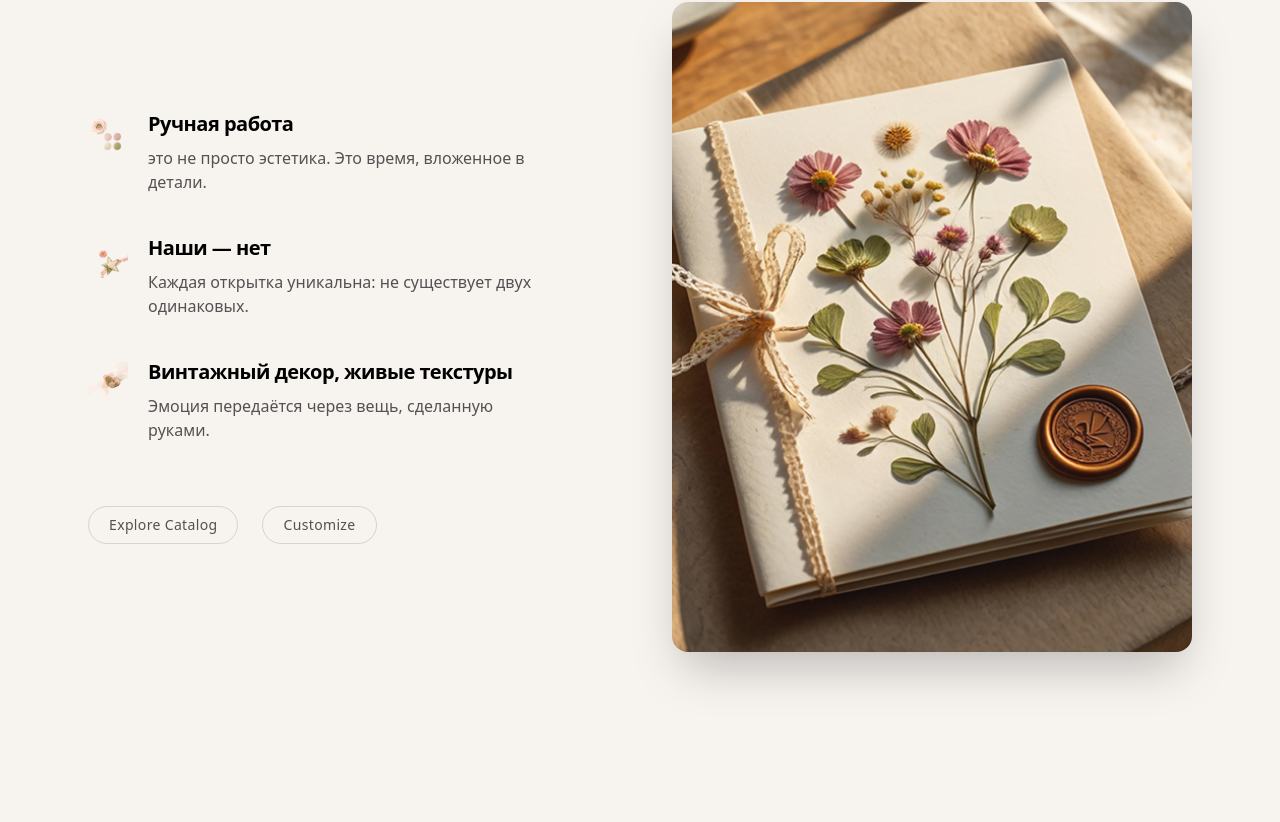
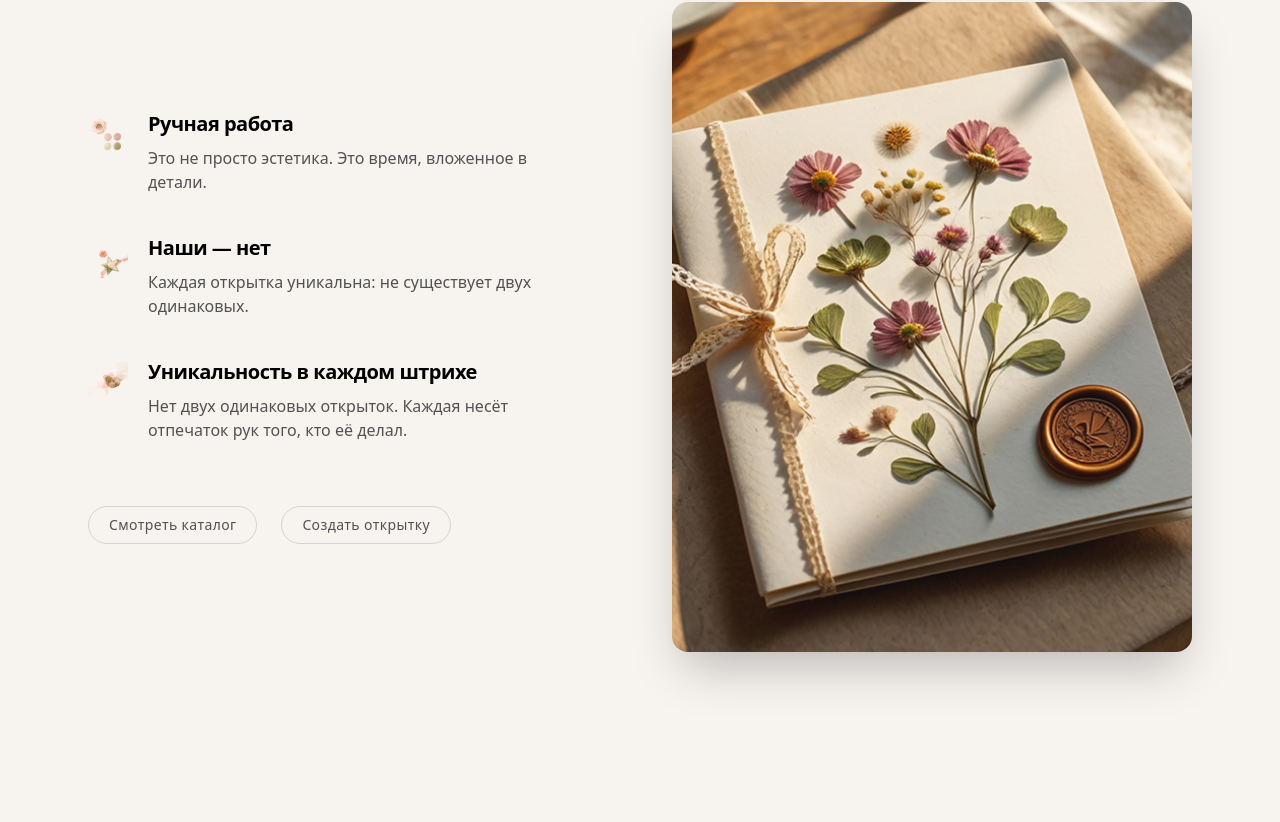
Before and after one commit to MaksimsNikulins123/paper-whisper, a Next.js app in the folder frontend/: page / in a window 1280 px wide. Shown: the part 2658-3480 px from the top of the page. Built offline with nearby package versions, Linux system fonts and the light colour scheme; no server answers.

Commit message:
translated static and dinamic content till stats component

```diff
--- a/frontend/src/components/sections/ProductShowcase.tsx
+++ b/frontend/src/components/sections/ProductShowcase.tsx
@@ -1,31 +1,79 @@
+"use client";
+
 import Image from 'next/image';
 import Link from 'next/link';
+import { useTranslation } from '../ui/providers';
 
 const products = [
   {
-    title: 'Готовые открытки',
-    desc: 'Выберите дизайн из каталога.',
+    id: 1,
+    title: {
+      ru: 'Готовые открытки',
+      en: 'Ready-to-Ship Cards',
+    },
+    desc: {
+      ru: 'Выберите дизайн из каталога.',
+      en: 'Browse our collection.',
+    },
     img: '/product_showcase/image-1.jpg',
-    btnText: 'Explore Catalog',
+    alt: {
+      ru: 'Готовые открытки',
+      en: 'Ready-to-Ship Cards',
+    },
     href: '/catalog',
+    btnText: {
+      ru: 'Смотреть каталог',
+      en: 'Explore Catalog',
+    }
   },
   {
-    title: 'Индивидуальные открытки',
-    desc: 'Настройте всё: текст, фото, имя, дату.',
+    id: 2,
+    title: {
+      ru: 'Индивидуальные открытки',
+      en: 'Custom Cards',
+    },
+    desc: {
+      ru: 'Настройте всё: текст, фото, имя, дату.',
+      en: 'Personalize it all: text, photos, names, and dates.',
+    },
     img: '/product_showcase/image-2.jpg',
-    btnText: 'Customize',
+    alt: {
+      ru: 'Индивидуальные открытки',
+      en: 'Custom Cards',
+    },
     href: '/constructor',
+    btnText: {
+      ru: 'Создать',
+      en: 'Customize',
+    }
   },
   {
-    title: 'День рождения, свадьба, спортивные победы',
-    desc: 'В каждой категории по десять вариантов дизайна. Достаточно, чтобы найти своё.',
+    id: 3,
+    title: {
+      ru: 'День рождения, свадьба, спортивные победы',
+      en: 'Birthdays, weddings, and sports milestones',
+    },
+    desc: {
+      ru: 'В каждой категории по десять вариантов дизайна. Достаточно, чтобы найти своё.',
+      en: 'Ten unique designs per category. Plenty of options to find \"the one.\"',
+    },
     img: '/product_showcase/image-3.jpg',
-    btnText: 'Explore Catalog',
+    alt: {
+      ru: 'День рождения, свадьба, спортивные победы',
+      en: 'Birthdays, weddings, and sports milestones',
+    },
     href: '/catalog',
-  },
+    btnText: {
+      ru: 'Смотреть каталог',
+      en: 'Explore Catalog',
+    }
+  }
 ];
 
 export const ProductShowcase = () => {
+
+  const { lang } = useTranslation();
+
   return (
     <section className="w-full bg-[#f7f3ef] dark:bg-black transition-colors duration-300">
       <div className="max-w-6xl mx-auto px-6">
@@ -40,24 +88,24 @@ export const ProductShowcase = () => {
           >
             <div className="flex flex-col items-start space-y-6">
               <h2 className="text-3xl md:text-4xl font-serif font-medium leading-tight text-black dark:text-white max-w-sm">
-                {item.title}
+                {item.title[lang]}
               </h2>
               <p className="text-sm md:text-base text-neutral-600 dark:text-neutral-400 font-light max-w-xs leading-relaxed">
-                {item.desc}
+                {item.desc[lang]}
               </p>
               <div className="flex items-center gap-6 pt-4">
                 <Link
                   href={item.href}
                   className="hidden sm:flex items-center justify-center min-w-[100px] px-5 py-2 border border-neutral-300 dark:border-neutral-700 rounded-full text-sm font-medium tracking-wide text-neutral-600 dark:text-neutral-300 hover:border-[#8d6e63] hover:text-[#8d6e63] dark:hover:text-[#d7ccc8] transition-all duration-300 active:scale-95 antialiased"
                 >
-                  {item.btnText}
+                  {item.btnText[lang]}
                 </Link>
               </div>
             </div>
             <div className="relative aspect-[4/3] w-full rounded-sm overflow-hidden shadow-sm group">
               <Image
                 src={item.img}
-                alt={item.title}
+                alt={item.title[lang]}
                 fill
                 className="object-cover group-hover:scale-105 transition-transform duration-1000 ease-out"
                 sizes="(max-width: 768px) 100vw, 50vw"
--- a/frontend/src/components/sections/PromoCards.tsx
+++ b/frontend/src/components/sections/PromoCards.tsx
@@ -73,8 +73,6 @@ const promoCards = [
 
 export const PromoCards = () => {
 
-  console.log(promoCards)
-
   const { t, lang } = useTranslation();
 
   return (
--- a/frontend/src/components/sections/Stats.tsx
+++ b/frontend/src/components/sections/Stats.tsx
@@ -1,34 +1,70 @@
+"use client";
+
 import Image from 'next/image';
+import { useTranslation } from '../ui/providers';
 
 const stats = [
   {
-    value: '30',
-    unit: 'Минут',
-    desc: 'среднее время изготовления открытки',
+    id: 1,
+    title: {
+      ru: '30',
+      en: '30'
+    },
+    subtitle: {
+      ru: 'Минут',
+      en: 'Minutes'
+    },
+    desc: {
+      ru: 'среднее время изготовления открытки',
+      en: 'average production time.'
+    }
   },
   {
-    value: '3',
-    unit: 'Варианта дизайна',
-    desc: 'предлагаем на выбор для каждого заказа',
+    id: 2,
+    title: {
+      ru: '3',
+      en: '3'
+    },
+    subtitle: {
+      ru: 'Варианта дизайна',
+      en: 'Design Options'
+    },
+    desc: {
+      ru: 'предлагаем на выбор для каждого заказа',
+      en: 'curated for every order.'
+    }
   },
   {
-    value: 'До 30МВ',
-    unit: 'Максимальный',
-    desc: 'размер загружаемого фото',
+    id: 3,
+    title: {
+      ru: 'До 30МВ',
+      en: 'Up to 30MB'
+    },
+    subtitle: {
+      ru: 'Максимальный',
+      en: 'Maximum'
+    },
+    desc: {
+      ru: 'размер загружаемого фото',
+      en: 'file size for photos.'
+    }
   },
 ];
 
 export const Stats = () => {
+
+  const { t, lang } = useTranslation();
+
   return (
     <section className="w-full bg-[#f7f3ef] dark:bg-black py-20 md:py-32 transition-colors duration-300">
       <div className="max-w-6xl mx-auto px-6">
         <div className="mb-16 md:mb-20 text-center flex flex-col items-center">
           <h2 className="text-4xl md:text-5xl font-serif font-medium leading-tight text-black dark:text-white antialiased">
-            Что мы делаем
+            {t('stats.title')}
           </h2>
           <div className="w-12 h-[1px] bg-[#8d6e63] my-6" />{' '}
           <p className="text-neutral-600 dark:text-neutral-400 font-light max-w-xl leading-relaxed">
-            Каждый день мастера создают открытки. Вот что получается.
+            {t('stats.subtitle')}
           </p>
         </div>
         <div className="grid grid-cols-1 lg:grid-cols-2 gap-8 lg:gap-12 items-stretch">
@@ -39,13 +75,13 @@ export const Stats = () => {
                 className="flex-1 p-8 border border-neutral-300 dark:border-neutral-800 rounded-sm bg-white/50 dark:bg-neutral-900/50 hover:border-[#8d6e63] dark:hover:border-[#d7ccc8] transition-all duration-500 group flex flex-col justify-center"
               >
                 <span className="text-5xl md:text-6xl font-serif font-bold text-black dark:text-white leading-none antialiased group-hover:text-[#8d6e63] transition-colors duration-500">
-                  {item.value}
+                  {item.title[lang]}
                 </span>
                 <span className="mt-4 text-sm font-semibold text-black dark:text-white uppercase tracking-[0.2em]">
-                  {item.unit}
+                  {item.subtitle[lang]}
                 </span>
                 <p className="mt-2 text-xs md:text-sm text-neutral-500 dark:text-neutral-400 font-light leading-relaxed max-w-[240px]">
-                  {item.desc}
+                  {item.desc[lang]}
                 </p>
               </div>
             ))}
--- a/frontend/src/components/sections/Values.tsx
+++ b/frontend/src/components/sections/Values.tsx
@@ -1,25 +1,65 @@
+"use client";
+
 import Image from 'next/image';
 import Link from 'next/link';
+import { useTranslation } from '@/components/ui/providers';
 
 const values = [
   {
+    id: 1,
+    title: {
+      ru: 'Ручная работа',
+      en: 'Handmade',
+    },
+    desc: {
+      ru: 'Это не просто эстетика. Это время, вложенное в детали.',
+      en: 'It’s more than just aesthetics. It’s the time poured into every detail.',
+    },
+    alt: {
+      ru: 'Ручная работа',
+      en: 'Handmade',
+    },
     icon: '/value_section/icon-1.svg',
-    title: 'Ручная работа',
-    desc: 'это не просто эстетика. Это время, вложенное в детали.',
   },
   {
+    id: 2,
+    title: {
+      ru: 'Наши — нет',
+      en: "Ours aren’t.",
+    },
+    desc: {
+      ru: 'Каждая открытка уникальна: не существует двух одинаковых.',
+      en: 'Each card is unique. No two are alike.',
+    },
+    alt: {
+      ru: 'Наши — нет',
+      en: "Ours aren’t.",
+    },
     icon: '/value_section/icon-2.svg',
-    title: 'Наши — нет',
-    desc: 'Каждая открытка уникальна: не существует двух одинаковых.',
   },
   {
+    id: 3,
+    title: {
+      ru: 'Уникальность в каждом штрихе',
+      en: "Uniqueness in every stroke",
+    },
+    desc: {
+      ru: 'Нет двух одинаковых открыток. Каждая несёт отпечаток рук того, кто её делал.',
+      en: 'No two cards are alike. Each carries the unique touch of its creator.',
+    },
+    alt: {
+      ru: 'Уникальность в каждом штрихе',
+      en: "Uniqueness in every stroke",
+    },
     icon: '/value_section/icon-3.svg',
-    title: 'Винтажный декор, живые текстуры',
-    desc: 'Эмоция передаётся через вещь, сделанную руками.',
-  },
+  }
 ];
 
+
 export const Values = () => {
+
+  const { t, lang } = useTranslation();
+
   return (
     <section className="w-full bg-[#f7f3ef] dark:bg-black py-20 md:py-32 transition-colors duration-300">
       <div className="max-w-6xl mx-auto px-6 grid grid-cols-1 md:grid-cols-2 gap-16 items-center">
@@ -30,7 +70,7 @@ export const Values = () => {
                 <div className="relative w-10 h-10 flex-shrink-0 mt-1">
                   <Image
                     src={item.icon}
-                    alt={item.title}
+                    alt={item.title[lang]}
                     fill
                     className="object-contain transition-all duration-500 group-hover:opacity-40 group-hover:scale-95"
                   />
@@ -38,10 +78,10 @@ export const Values = () => {
 
                 <div className="flex flex-col">
                   <h3 className="text-xl font-bold text-black dark:text-white mb-2 tracking-tight">
-                    {item.title}
+                    {item.title[lang]}
                   </h3>
                   <p className="text-sm md:text-base text-neutral-600 dark:text-neutral-400 font-light leading-relaxed max-w-sm">
-                    {item.desc}
+                    {item.desc[lang]}
                   </p>
                 </div>
               </div>
@@ -52,13 +92,13 @@ export const Values = () => {
               href="/catalog"
               className="hidden sm:flex items-center justify-center min-w-[100px] px-5 py-2 border border-neutral-300 dark:border-neutral-700 rounded-full text-sm font-medium tracking-wide text-neutral-600 dark:text-neutral-300 hover:border-[#8d6e63] hover:text-[#8d6e63] dark:hover:text-[#d7ccc8] transition-all duration-300 active:scale-95 antialiased"
             >
-              Explore Catalog
+              {t('values.primary_cta')}
             </Link>
             <Link
               href="/constructor"
               className="hidden sm:flex items-center justify-center min-w-[100px] px-5 py-2 border border-neutral-300 dark:border-neutral-700 rounded-full text-sm font-medium tracking-wide text-neutral-600 dark:text-neutral-300 hover:border-[#8d6e63] hover:text-[#8d6e63] dark:hover:text-[#d7ccc8] transition-all duration-300 active:scale-95 antialiased"
             >
-              Customize
+              {t('values.secondary_cta')}
             </Link>
           </div>
         </div>
--- a/frontend/src/lib/i18n/en.json
+++ b/frontend/src/lib/i18n/en.json
@@ -23,84 +23,18 @@
       "part2": "brought to life by a master craftsman in just 20 to 60 minutes.",
       "part3": "Create your custom card now"
     },
-    "cta": "Add your text, name, date, and photo to make it truly yours.",
-    "features": {
-      "fast": {
-        "title": "Rapid Crafting",
-        "description": "Each card is meticulously handcrafted in 20–60 minutes.",
-        "link": "Learn More"
-      },
-      "delivery": {
-        "title": "Direct-to-Recipient Delivery",
-        "description": "Enter the recipient’s address, and we’ll ship it directly on your behalf.",
-        "link": "Learn More"
-      },
-      "unique": {
-        "title": "Uniqueness in Every Stroke",
-        "description": "No two cards are ever the same. Each one carries the unique touch of the artisan who brought it to life.",
-        "link": "Learn More"
-      }
-    }
+    "cta": "Add your text, name, date, and photo to make it truly yours."
   },
   "values": {
-    "features": {
-      "handmade": {
-        "title": "Handmade",
-        "description": "It’s more than just aesthetics. It’s the time poured into every detail."
-      },
-      "ours": {
-        "title": "Ours aren’t.",
-        "description": "Укажите адрес получателя — мы отправим напрямую от вашего имени.",
-        "link": "Узнать"
-      },
-      "unique": {
-        "title": "Уникальность в каждом штрихе",
-        "description": "Нет двух одинаковых открыток. Каждая несёт отпечаток рук того, кто её делал.",
-        "link": "Узнать"
-      }
-    },
     "primary_cta": "Explore Catalog",
     "secondary_cta": "Customize"
   },
   "productShowcase": {
-    "sections": {
-      "ready_cards": {
-        "title": "Ready-to-Ship Cards",
-        "description": "Browse our collection.",
-        "primary_cta": "Explore Catalog"
-      },
-      "custom_cards": {
-        "title": "Custom Cards",
-        "description": "Personalize it all: text, photos, names, and dates.",
-        "primary_cta": "Customize"
-      },
-      "occasions": {
-        "title": "Birthdays, weddings, and sports milestones",
-        "description": "Ten unique designs per category. Plenty of options to find \"the one.\"",
-        "primary_cta": "Explore Catalog"
-      }
-    }
+
   },
   "stats": {
     "title": "How It Works",
-    "subtitle": "Crafted by hand, every single day. See the magic for yourself.",
-    "sections": {
-      "time": {
-        "value": "30",
-        "unit": "Minutes",
-        "label": "average production time."
-      },
-      "options": {
-        "value": "3",
-        "unit": "Design Options",
-        "label": "curated for every order."
-      },
-      "files": {
-        "value": "Up to 30MB",
-        "unit": "Maximum",
-        "label": "file size for photos."
-      }
-    }
+    "subtitle": "Crafted by hand, every single day. See the magic for yourself."
   },
   "reviews": {
     "title": "Customer Reviews",
--- a/frontend/src/lib/i18n/ru.json
+++ b/frontend/src/lib/i18n/ru.json
@@ -23,88 +23,18 @@
       "part2": "воплощённые руками мастера за 20–60 минут.",
       "part3": "Соберите свою открытку прямо сейчас"
     },
-    "cta": "Добавьте текст, имя, дату и фото — открытка станет по-настоящему вашей.",
-    "features": {
-      "fast": {
-        "title": "Быстрое изготовление",
-        "description": "Мастера делают каждую открытку вручную за 20–60 минут.",
-        "img": "/promo_section/image-1.jpg",
-        "href": "/catalog",
-        "link": "Узнать"
-      },
-      "delivery": {
-        "title": "Доставка адресату",
-        "description": "Укажите адрес получателя — мы отправим напрямую от вашего имени.",
-        "link": "Узнать"
-      },
-      "unique": {
-        "title": "Уникальность в каждом штрихе",
-        "description": "Нет двух одинаковых открыток. Каждая несёт отпечаток рук того, кто её делал.",
-        "link": "Узнать"
-      }
-    }
+    "cta": "Добавьте текст, имя, дату и фото — открытка станет по-настоящему вашей."
   },
   "values": {
-    "features": {
-      "handmade": {
-        "title": "Ручная работа",
-        "description": "Это не просто эстетика. Это время, вложенное в детали."
-      },
-      "ours": {
-        "title": "Наши — нет",
-        "description": "Каждая открытка уникальна: не существует двух одинаковых.",
-        "link": "Узнать"
-      },
-      "unique": {
-        "title": "Уникальность в каждом штрихе",
-        "description": "Нет двух одинаковых открыток. Каждая несёт отпечаток рук того, кто её делал.",
-        "link": "Узнать"
-      }
-    },
     "primary_cta": "Смотреть каталог",
     "secondary_cta": "Создать открытку"
   },
   "productShowcase": {
-    "sections": {
-      "ready_cards": {
-        "title": "Готовые открытки",
-        "description": "Выберите дизайн из каталога.",
-        "primary_cta": "Смотреть каталог"
-      },
-      "custom_cards": {
-        "title": "Индивидуальные открытки",
-        "description": "Настройте всё: текст, фото, имя, дату.",
-        "button_create": "Создать",
-        "button_next": "Далее"
-      },
-      "occasions": {
-        "title": "День рождения, свадьба, спортивные победы",
-        "description": "В каждой категории по десять вариантов дизайна. Достаточно, чтобы найти своё.",
-        "button_catalog": "Каталог",
-        "button_next": "Далее"
-      }
-    }
+
   },
   "stats": {
     "title": "Что мы делаем",
-    "subtitle": "Каждый день мастера создают открытки. Вот что получается.",
-    "sections": {
-      "time": {
-        "value": "30",
-        "unit": "Минут",
-        "label": "среднее время изготовления открытки"
-      },
-      "options": {
-        "value": "3",
-        "unit": "Варианта дизайна",
-        "label": "предлагаем на выбор для каждого заказа"
-      },
-      "files": {
-        "value": "До 30МБ",
-        "unit": "Максимальный",
-        "label": "размер загружаемого фото"
-      }
-    }
+    "subtitle": "Каждый день мастера создают открытки. Вот что получается."
   },
   "reviews": {
     "title": "Отзывы клиентов",
```
